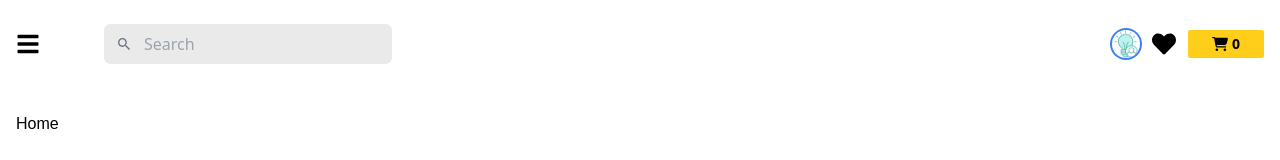
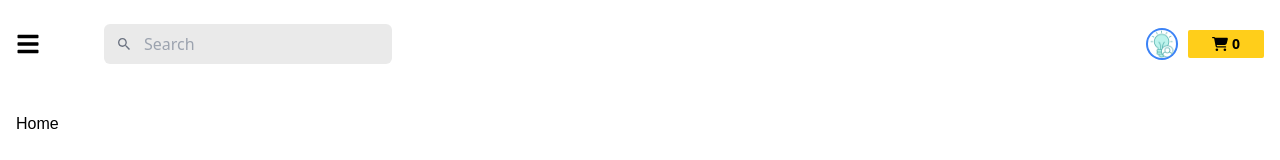
Before and after one commit to Moamed10/BookStore, a React (Vite) app in the folder frontend/: page / in a window 1280 px wide. Shown: the top 160 px of the page. Built offline with nearby package versions, Linux system fonts and the light colour scheme.

Commit message:
Delete the fav icon

```diff
--- a/frontend/src/components/Navbar.jsx
+++ b/frontend/src/components/Navbar.jsx
@@ -86,9 +86,6 @@ const Navbar = () => {
                 <FaRegUser className="size-6" />
               </Link>
             )}
-            <button className="hidden sm:block">
-              <FaHeart className="size-6" />
-            </button>
             <Link
               to="/cart"
               className="bg-primary p-1 sm:px-6 px-2 flex items-center rounded-sm"
```
